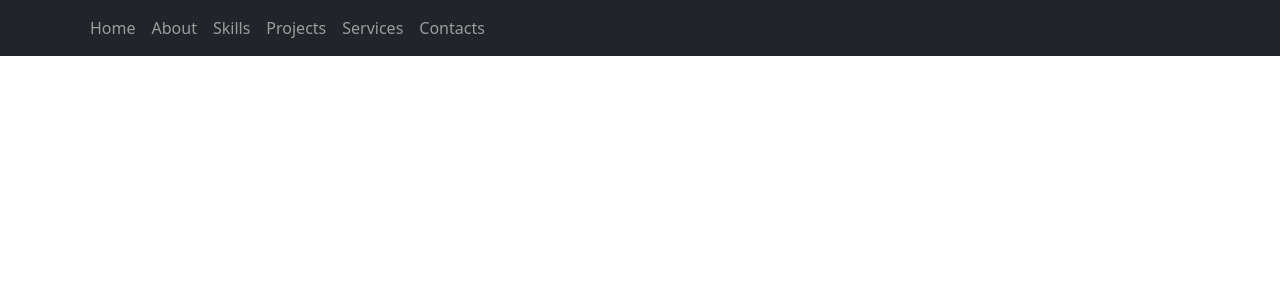
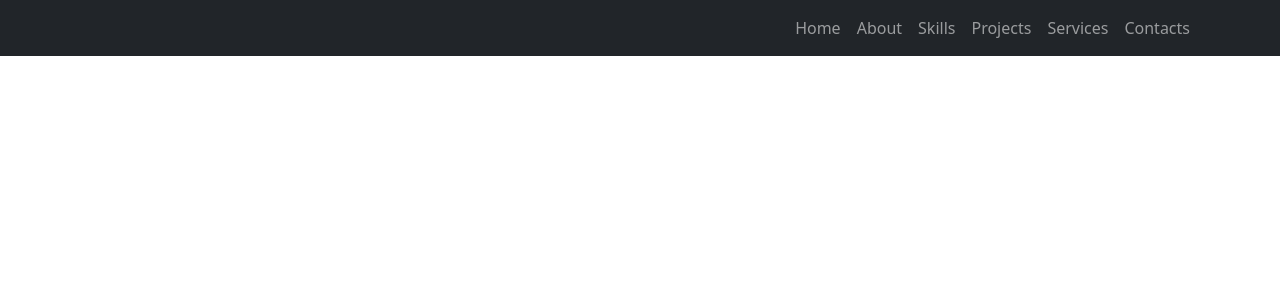
Before and after one commit to Kavithma-Thushal/My-Portfolio-React, a React (Create React App) app: page / in a window 1280 px wide. Shown: the top 300 px of the page. Built offline with nearby package versions, Linux system fonts and the light colour scheme.

Commit message:
NavigatonBar Centered

```diff
--- a/src/components/NavigationBar.jsx
+++ b/src/components/NavigationBar.jsx
@@ -5,7 +5,7 @@ export default function NavigationBar() {
         <Navbar expand="sm" bg="dark" variant="dark">
             <Container>
                 <Navbar.Collapse>
-                    <Nav className="me-auto">
+                    <Nav className="ms-auto">
                         <Nav.Link href="">Home</Nav.Link>
                         <Nav.Link href="">About</Nav.Link>
                         <Nav.Link href="">Skills</Nav.Link>
```
